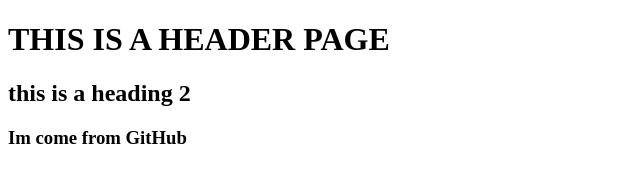
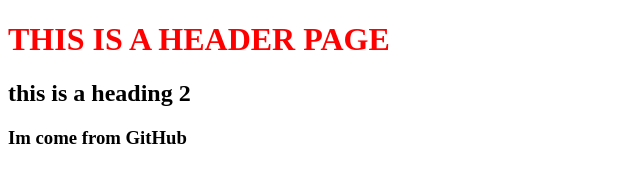
Before and after one commit to Alberto-Guti/hello-world, a plain HTML site: page public/index.html in a window 1280 px wide. Shown: the whole page, without its empty margins (0-640 px from the left). Drawn offline with Linux system fonts and the light colour scheme.

Commit message:
Set color into header tag

```diff
--- a/public/index.html
+++ b/public/index.html
@@ -5,7 +5,7 @@
   </head>
   <body>
     <header>
-      <h1>THIS IS A HEADER PAGE</h1>
+      <h1 style="color: red;">THIS IS A HEADER PAGE</h1>
     </header>
     <h2>this is a heading 2</h2>
     <h3>Im come from GitHub</h3>
```
